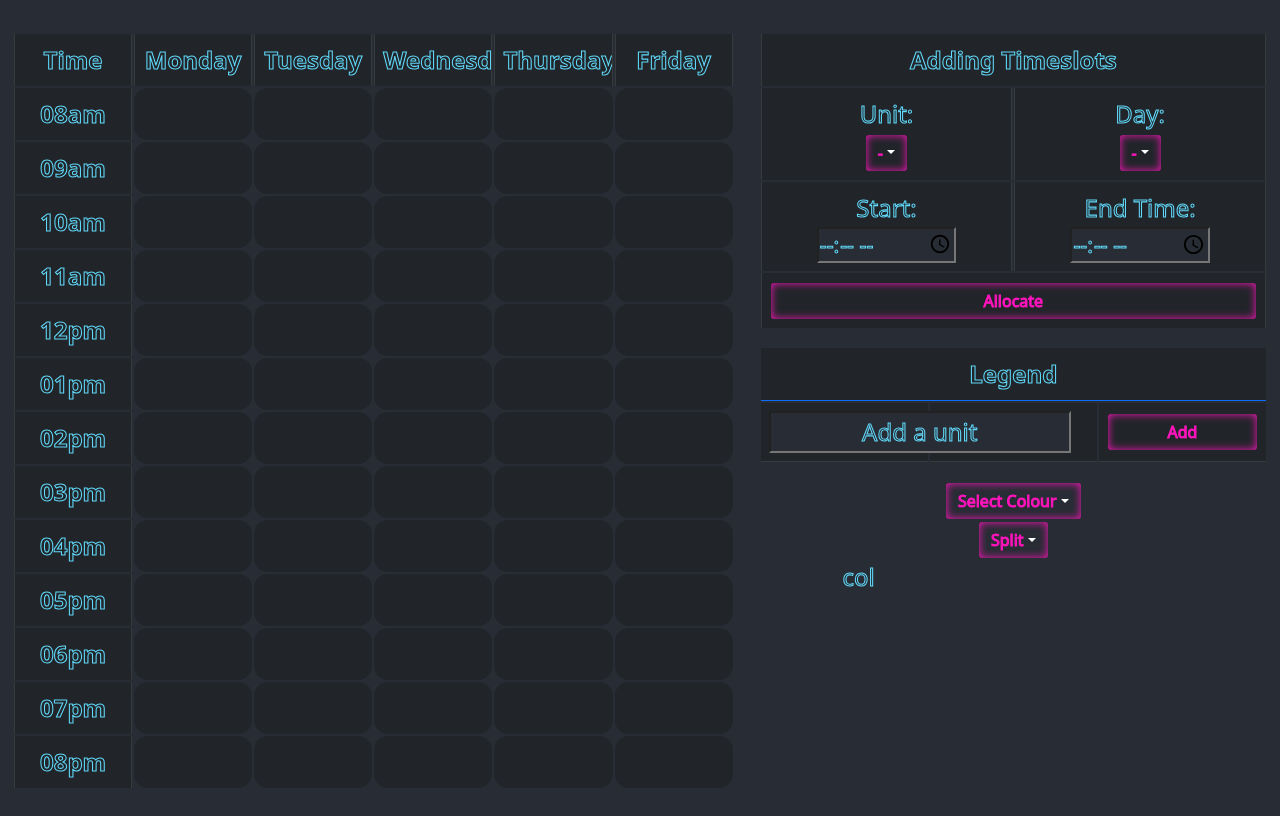
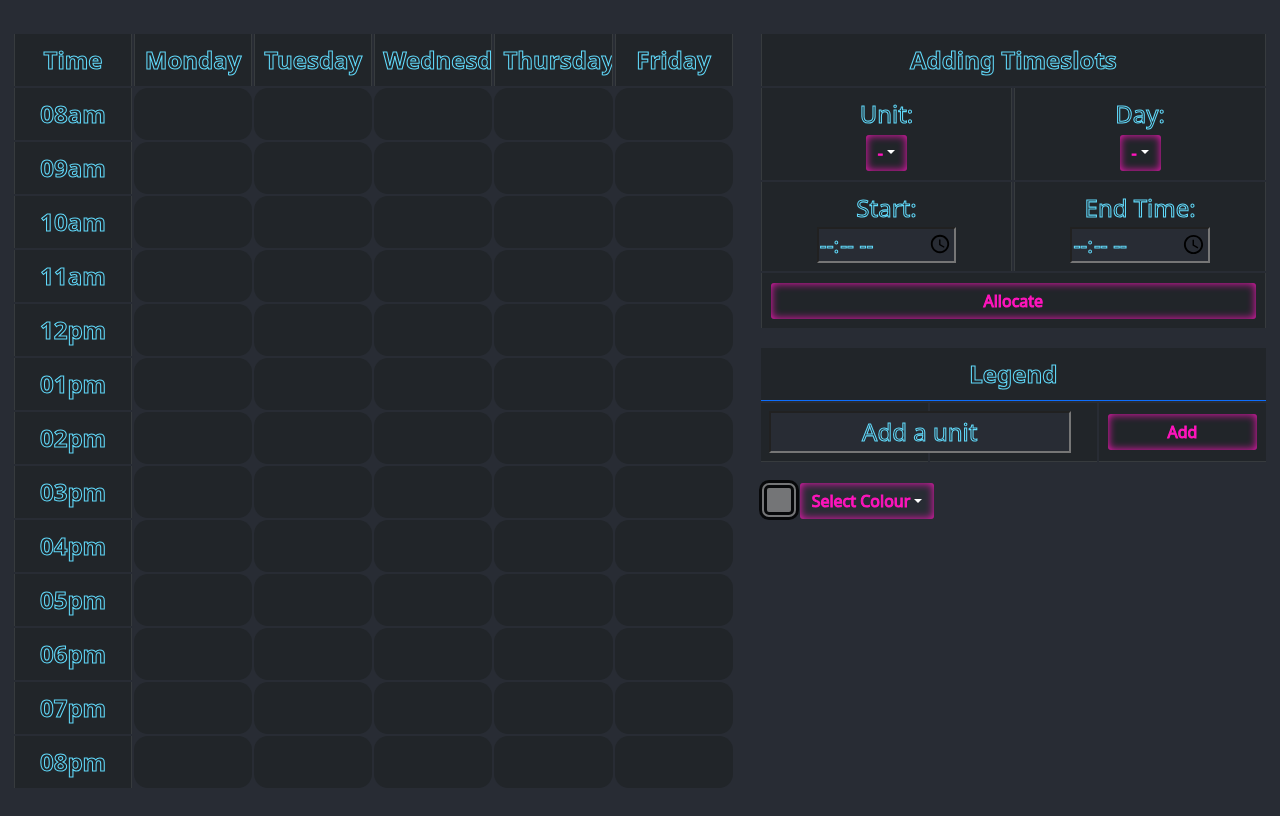
Before and after one commit to Arithmetic-Overflow/Timetable, a React (Create React App) app: page / in a window 1280 px wide. Shown: the top 816 px of the page. Built offline with nearby package versions, Linux system fonts and the light colour scheme.

Commit message:
Colours deselected on delete, active/selected colour now displays in a bordered span

```diff
--- a/src/App.css
+++ b/src/App.css
@@ -166,3 +166,12 @@ hr {
 .colourSelectItem:not(:hover) {
   background-color: transparent !important;
 }
+
+.colourDisplay {
+  padding: 12px 12px;
+  border-radius: 10px;
+  border-style: double;
+  border-color: black;
+  border-width: 8px;
+  opacity: 80%;
+}
--- a/src/components/TimetableInterface.jsx
+++ b/src/components/TimetableInterface.jsx
@@ -49,7 +49,8 @@ const TimetableInterface = ({ className }) => {
   const [units, setUnits]             = useState([]);
   const [unitColours, setUnitColours] = useState([]);
 
-  const [selectedColour, setSelectedColour] = useState('transparent');
+  // #888888 is the 'empty' selection colour: it represents the 'deallocation' unit
+  const [selectedColour, setSelectedColour] = useState('#888888');
 
   const setColour = colour => setSelectedColour(colour);
 
@@ -82,7 +83,13 @@ const TimetableInterface = ({ className }) => {
 
   // delete a unit and remove its colour from the unitColours array
   const deleteUnitIndex = index => {
-    const unitName = units[index];
+    const unitName    = units[index];
+    const unitColour  = unitColours[index];
+
+    // deselect the deleted colour if it is selected
+    if(selectedColour === unitColour) {
+      setSelectedColour('#888888');
+    }
 
     // remove it from the units and colours array
     setUnits(units.filter((_, i) => i !== index));
@@ -151,7 +158,6 @@ const TimetableInterface = ({ className }) => {
             activeColour={ selectedColour }
             setColour={ setColour }
           />
-          <div style={{"width" : "200px", "backgroundColor" : selectedColour}}> col </div>
         </Col>
       </Row>
     </Container>
--- a/src/components/Toolbar/ColourSelect.jsx
+++ b/src/components/Toolbar/ColourSelect.jsx
@@ -41,11 +41,18 @@ const ColourSelect = ({ className, isSelected, unitList, colourList, setColour,
   );
 
   return (
-			<DropdownButton
-				title='Select Colour'
-				variant='outline-neon'
-        onSelect={ (event) => setColour(event) }
-			>
+    <span style={{'display':'flex'}}>
+      <span
+        className='colourDisplay'
+        style={{'backgroundColor' : activeColour}}
+      />
+
+      <DropdownButton
+  			title='Select Colour'
+  			variant='outline-neon'
+        onSelect={ event => setColour(event) }
+        style={{'display' : 'inline'}}
+  		>
         {
         	selections.map(
         		(selection) => {
@@ -76,7 +83,8 @@ const ColourSelect = ({ className, isSelected, unitList, colourList, setColour,
         		}
         	)
         }
-			</DropdownButton>
+  		</DropdownButton>
+    </span>
   );
 };
 
--- a/src/components/Toolbar/Toolbar.jsx
+++ b/src/components/Toolbar/Toolbar.jsx
@@ -30,7 +30,7 @@ const Toolbar = ({ className, currentSelection, unitList, colourList, setColour,
 	        	activeColour={ activeColour }
 	        	setColour={ setColour }
 	        />
-	        <SplitSelect />
+	        {/*<SplitSelect />*/}
         </>
     );
 };
```
